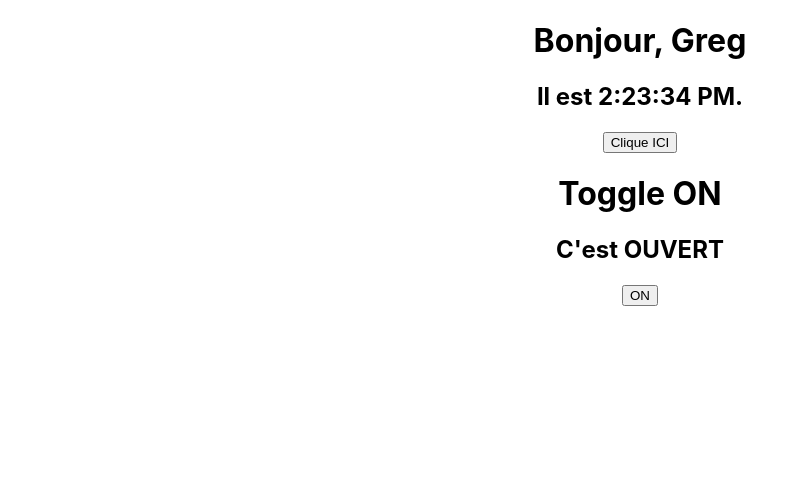
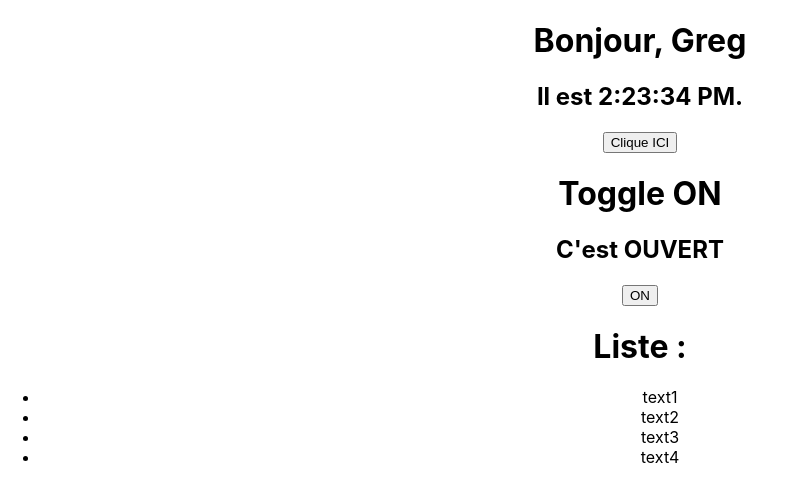
Before and after one commit to gregoirehot/formationReact, a React (Create React App) app: page / in a window 1280 px wide. Shown: the top 502 px of the page, without its empty margins (0-785 px from the left). Built offline with nearby package versions, Linux system fonts and the light colour scheme.

Commit message:
feat(welcome) step12

```diff
--- a/src/App.js
+++ b/src/App.js
@@ -2,6 +2,7 @@ import React from "react";
 import "./App.css";
 import Welcome from "./Welcome";
 import Toggle from "./Toggle";
+import List from "./List";
 
 const clickHere = (value) => {
   console.log("clickHere", value);
@@ -12,6 +13,7 @@ function App() {
     <div className="App">
       <Welcome name="Greg" clickHere={clickHere} />
       <Toggle />
+      <List />
     </div>
   );
 }
--- /dev/null
+++ b/src/List.js
@@ -0,0 +1,24 @@
+import React, { Component } from "react";
+
+export default class List extends Component {
+  render() {
+    const listItems = [
+      { id: 1, text: "text1" },
+      { id: 2, text: "text2" },
+      { id: 3, text: "text3" },
+      { id: 4, text: "text4" },
+    ];
+    return (
+      <>
+        <h1>Liste :</h1>
+        {listItems && listItems.length > 0 && (
+          <ul>
+            {listItems.map((item) => (
+              <li key={item.id}>{item.text}</li>
+            ))}
+          </ul>
+        )}
+      </>
+    );
+  }
+}
```
